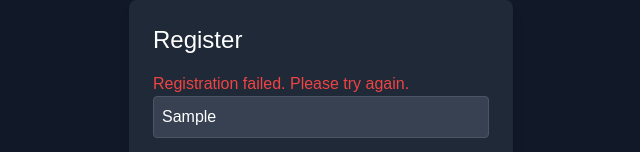
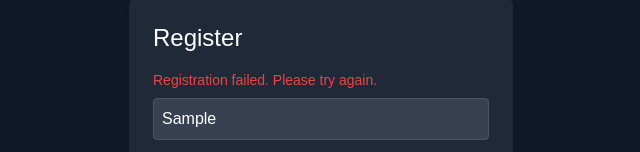
Before and after one commit to YashPalav-26/TradePro, a Next.js app: page /register in a window 1280 px wide. Both pictures are taken after typing "Sample", "name@example.com", "Sample123" into the empty fields and a click on the button "Register". Shown: the part 213-365 px from the top of the page, without its empty margins (319-959 px from the left). Built offline with nearby package versions, Linux system fonts and the light colour scheme; no server answers.

Commit message:
changes made to register/page.tsx

```diff
--- a/src/app/register/page.tsx
+++ b/src/app/register/page.tsx
@@ -16,21 +16,19 @@ const Register = () => {
     setError("");
 
     try {
-      const response = await axios.post(
-        "http://localhost:5000/api/auth/register",
-        {
-          username,
-          email,
-          password,
-        }
-      );
+      console.log("🔍 Sending registration request to /api/auth/register ...");
+      const response = await axios.post("/api/auth/register", {
+        username,
+        email,
+        password,
+      });
 
-      console.log("Server Response:", response);
+      console.log("Server Response:", response.data);
 
       if (response.status === 201) {
         router.push("/login");
       } else {
-        setError("Unexpected response from server.");
+        setError(response.data?.error || "Unexpected response from server.");
       }
     } catch (err: any) {
       console.error(
@@ -47,7 +45,7 @@ const Register = () => {
     <div className="flex items-center justify-center min-h-screen bg-gray-900">
       <div className="bg-gray-800 p-6 rounded-lg shadow-lg w-96">
         <h2 className="text-white text-2xl mb-4">Register</h2>
-        {error && <p className="text-red-500">{error}</p>}
+        {error && <p className="text-red-500 text-sm mb-2">{error}</p>}{" "}
         <form onSubmit={handleRegister} className="space-y-4">
           <input
             type="text"
```
